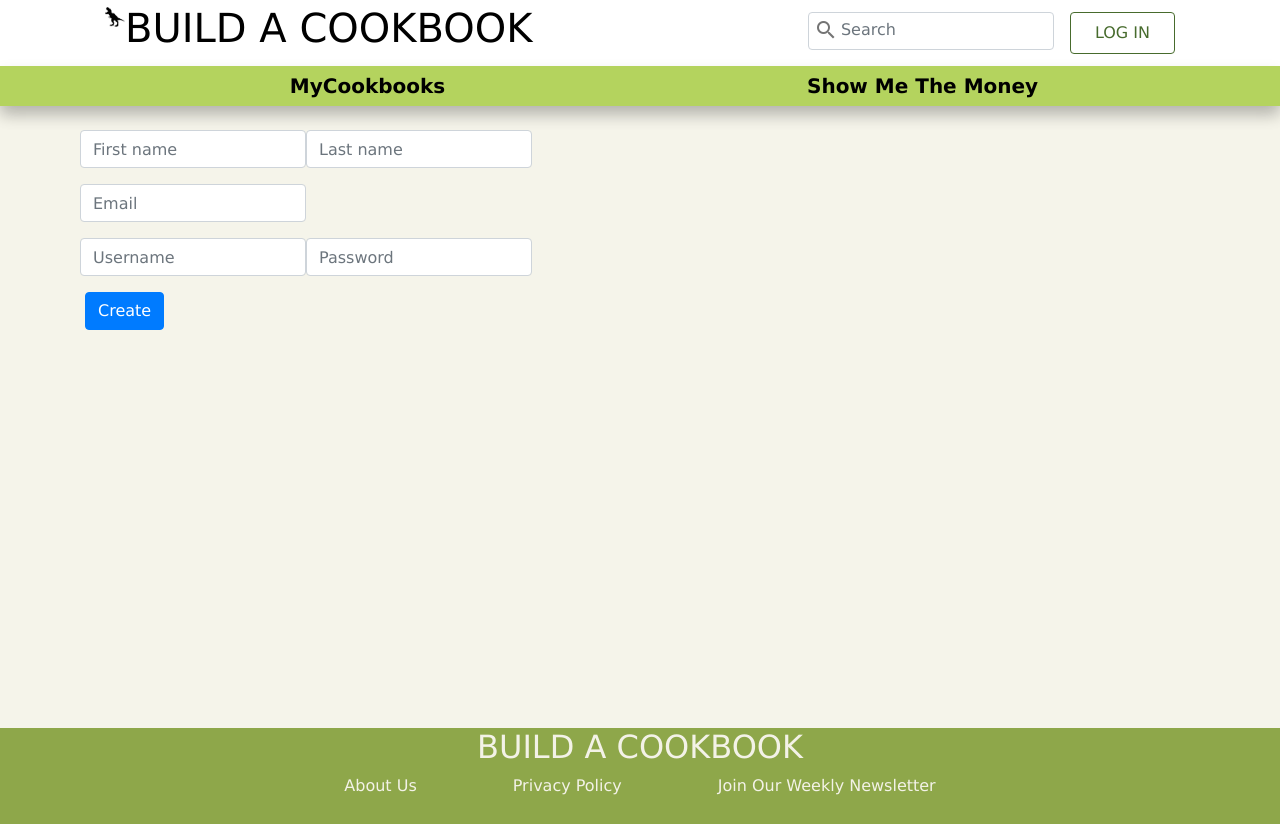
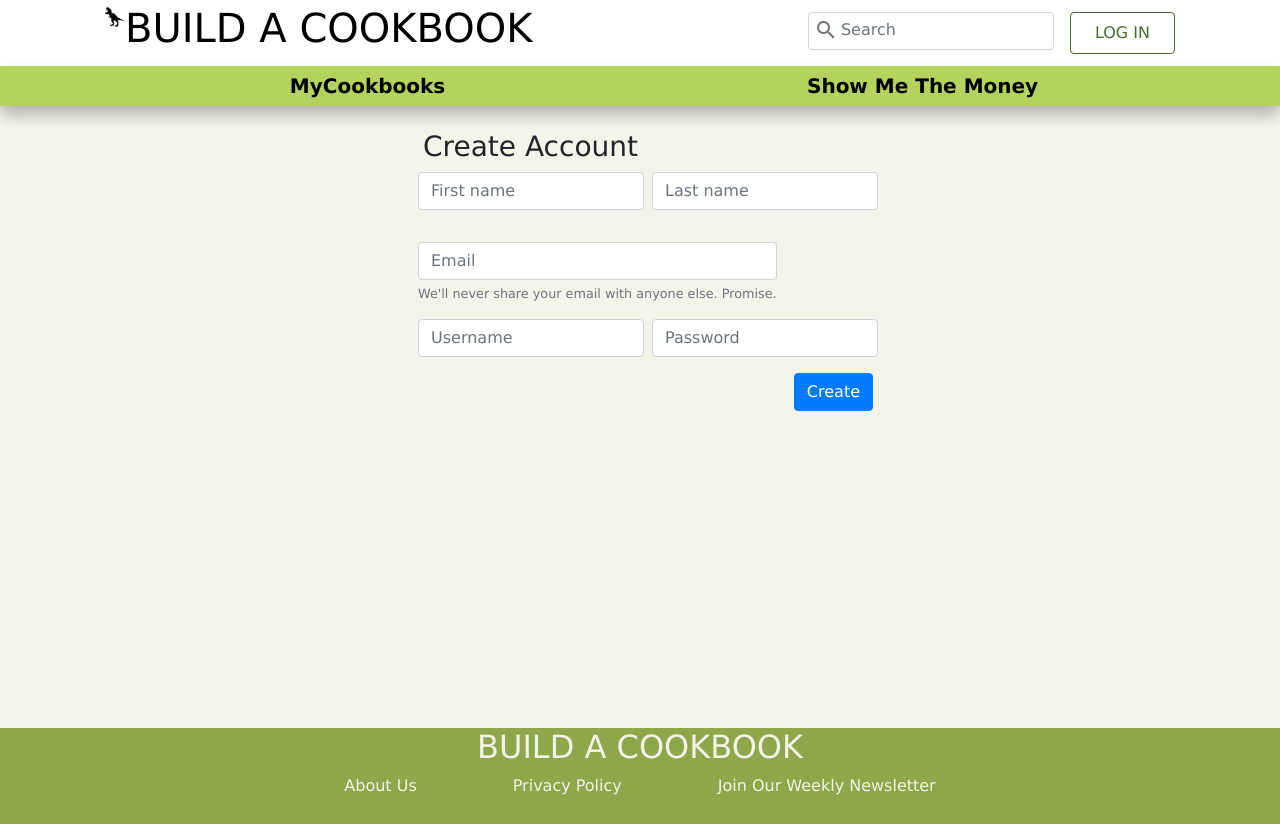
Before and after one commit to johntraudt/cookbook-app, a React (Create React App) app in the folder project/client/: page /signup in a window 1280 px wide. Built offline with nearby package versions, Linux system fonts and the light colour scheme.

Commit message:
setTimeout

```diff
--- a/project/client/src/pages/Errors.js
+++ b/project/client/src/pages/Errors.js
@@ -5,7 +5,6 @@ export default function Errors({ errors }) {
     <>
       {errors.length > 0 && (
         <div className="alert alert-danger" role="alert">
-          <p>The following errors occurred:</p>
           {errors.map((error) => (
             <p key={error}>{error}</p>
           ))}
--- a/project/client/src/pages/SignUp.js
+++ b/project/client/src/pages/SignUp.js
@@ -19,13 +19,15 @@ class SignUp extends React.Component {
       },
       userRoleId: 1,
       active: true,
+      isSuccess: false,
     };
 
   }
 
+
+
   handleSubmit = (event) => {
     event.preventDefault();
-
     const {
       userName,
       email,
@@ -56,7 +58,11 @@ class SignUp extends React.Component {
     .then((response) => {
       if (response.status === 201) {
         response.json().then(data => console.log(data));
-        window.location.href = 'http://localhost:3000/';
+        this.setState({
+          errors:[],
+          isSuccess: true,
+        })
+        setTimeout(()=>{window.location.href = 'http://localhost:3000/'} ,5000);
       } else if (response.status === 400) {
         response.json().then(data => {
           console.log(data);
@@ -104,31 +110,42 @@ class SignUp extends React.Component {
 
   render() {
     const {
-      errors
+      errors,
+      isSuccess
     } = this.state;
 
     return (
-      <div  className="container full-body mt-4">
+      <div className="container full-body mt-4 d-flex flex-wrap justify-content-center">
+          <div className="mr-3">
             <Errors errors={errors} />
+          </div>
 
-        <Form onSubmit={this.handleSubmit}>
+        <div className="flex">
+          <div className="align-self-center">
+            <h3>Create Account</h3>
+          </div>
+          <Form  onSubmit={this.handleSubmit} >
             <Form.Row>
-            <Form.Group controlId="formBasicEmail">
+              <Form.Group className="mr-2" controlId="validationCustom02">
                 <Form.Control value={this.state.firstName} onChange={this.handleFirstName} type="text" placeholder="First name" />
               </Form.Group>
-            <Form.Group controlId="formBasicEmail">
+              <Form.Group controlId="">
                 <Form.Control value={this.state.lastName} onChange={this.handleLastName} type="text" placeholder="Last name" />
-            </Form.Group>
-          </Form.Row>
-
-          <Form.Row>
-            <Form.Group controlId="formHoriztonalEmail">
-              <Form.Control value={this.state.email} onChange={this.handleEmail} type="email" placeholder="Email" />
+                <p></p>
               </Form.Group>
             </Form.Row>
 
             <Form.Row>
               <Form.Group controlId="formBasicEmail">
+                <Form.Control value={this.state.email} onChange={this.handleEmail} type="email" placeholder="Email" />
+                <Form.Text className="text-muted">
+                  We'll never share your email with anyone else. Promise.
+                </Form.Text>
+              </Form.Group>
+            </Form.Row>
+
+            <Form.Row>
+              <Form.Group className="mr-2" controlId="">
                 <Form.Control value={this.state.userName} onChange={this.handleUsername} type="text" placeholder="Username" />
               </Form.Group>
               <Form.Group controlId="formGridPassword">
@@ -136,17 +153,15 @@ class SignUp extends React.Component {
               </Form.Group>
             </Form.Row>
 
-          {/* <label>Email</label>
-          <input value={this.state.email} type="text" placeholder="Email" onChange={this.handleEmail}/>
 
-          <label>Username</label>
-          <input value={this.state.userName} type="text" placeholder="Username" onChange={this.handleUsername}/>
+            <button type="submit" className="float-right btn btn-primary btn-create">Create</button>
+          </Form>
 
-          <label>Password</label>
-          <input value={this.state.passwordHash} type="password" placeholder="Password" onChange={this.handlePassword}/> */}
+          {isSuccess &&
+            <h3>Success! Redirecting...</h3>
+          }
+        </div>
 
-          <button type="submit" className="btn btn-primary">Create</button>
-        </Form>
       </div>
     );
   }
```
Lines whose indentation alone changed are shown as unchanged.
